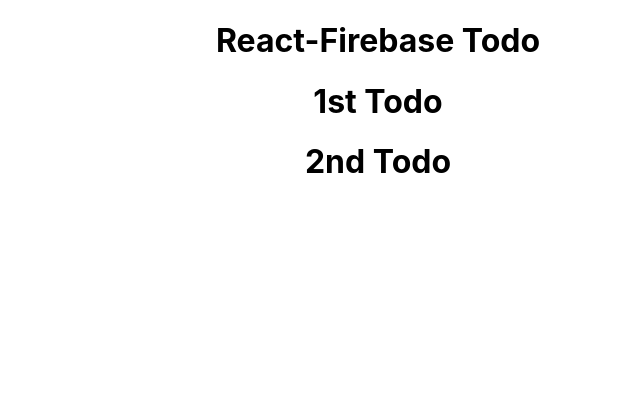
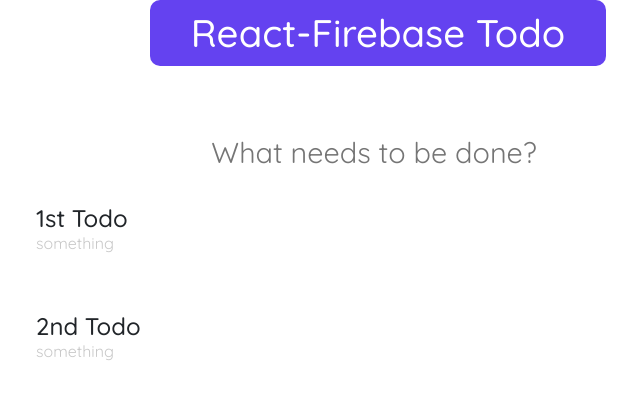
Before and after one commit to oliver-gomes/todo-react-firebase, a React (Create React App) app: page / in a window 1280 px wide. Shown: the top 396 px of the page, without its empty margins (262-902 px from the left). Built offline with nearby package versions, Linux system fonts and the light colour scheme.

Commit message:
style update

```diff
--- a/package.json
+++ b/package.json
@@ -3,7 +3,9 @@
   "version": "0.1.0",
   "private": true,
   "dependencies": {
+    "bootstrap": "^4.2.1",
     "react": "^16.7.0",
+    "react-bootstrap": "^1.0.0-beta.5",
     "react-dom": "^16.7.0",
     "react-scripts": "2.1.3"
   },
--- a/src/App.css
+++ b/src/App.css
@@ -1,32 +1,15 @@
 .App {
   text-align: center;
+  font-family: "Quicksand";
 }
 
-.App-logo {
-  animation: App-logo-spin infinite 20s linear;
-  height: 40vmin;
+.App h1 {
+  background-color: #6442f0;
+  width: 40%;
+  margin: 0 auto;
+  border-radius: 10px;
+  font-size: 2.4rem;
+  padding: 10px 0;
+  color: #fff;
+  margin-bottom: 60px;
 }
-
-.App-header {
-  background-color: #282c34;
-  min-height: 100vh;
-  display: flex;
-  flex-direction: column;
-  align-items: center;
-  justify-content: center;
-  font-size: calc(10px + 2vmin);
-  color: white;
-}
-
-.App-link {
-  color: #61dafb;
-}
-
-@keyframes App-logo-spin {
-  from {
-    transform: rotate(0deg);
-  }
-  to {
-    transform: rotate(360deg);
-  }
-}
--- a/src/App.js
+++ b/src/App.js
@@ -1,6 +1,8 @@
 import React, { Component } from "react";
 import Todo from "./components/Todo";
-
+import Input from "./components/Input";
+import Container from "react-bootstrap/Container";
+import Row from "react-bootstrap/Row";
 import "./App.css";
 
 class App extends Component {
@@ -13,12 +15,20 @@
 
   render() {
     return (
-      <div className="App">
-        <h1>React-Firebase Todo</h1>
-        {this.state.todos.map(todo => (
-          <Todo key={todo.id} todoContent={todo.todoContent} />
-        ))}
-      </div>
+      <Container className="App">
+        <Row>
+          <h1>React-Firebase Todo</h1>
+        </Row>
+        <Row>
+          <Input />
+        </Row>
+
+        <Row>
+          {this.state.todos.map(todo => (
+            <Todo key={todo.id} todoContent={todo.todoContent} />
+          ))}
+        </Row>
+      </Container>
     );
   }
 }
--- /dev/null
+++ b/src/components/Input.css
@@ -0,0 +1,23 @@
+.input {
+  border-bottom: #6442f0;
+  border: none;
+  /* background-color: red; */
+  font-size: 1.8rem;
+  padding: 5px 18px;
+  font-weight: 400;
+  margin: 0 auto;
+  width: 380px;
+}
+
+::-webkit-input-placeholder {
+  text-align: center;
+}
+
+*:focus {
+  outline: none;
+}
+/* ::placeholder {
+
+  color: #fff;
+  opacity: 1;
+} */
--- a/src/components/Input.js
+++ b/src/components/Input.js
@@ -1,2 +1,12 @@
 import React, { Component } from "react";
-import
+import "./Input.css";
+
+export default function Input() {
+  return (
+    <input
+      type="text"
+      className="input"
+      placeholder="What needs to be done? "
+    />
+  );
+}
--- a/src/components/Todo.css
+++ b/src/components/Todo.css
@@ -0,0 +1,14 @@
+.todo-container {
+  width: 60%;
+  margin: 25px auto;
+  text-align: left;
+  line-height: 5px;
+}
+
+div h2 {
+  font-size: 1.5rem;
+}
+
+div p {
+  color: #c8c8c8;
+}
--- a/src/components/Todo.js
+++ b/src/components/Todo.js
@@ -4,8 +4,9 @@
 export default class Todo extends Component {
   render() {
     return (
-      <div>
-        <h1>{this.props.todoContent}</h1>
+      <div className="todo-container">
+        <h2>{this.props.todoContent}</h2>
+        <p>something</p>
       </div>
     );
   }
```
Also changed, not shown: src/index.js (+7 -6 lines).
